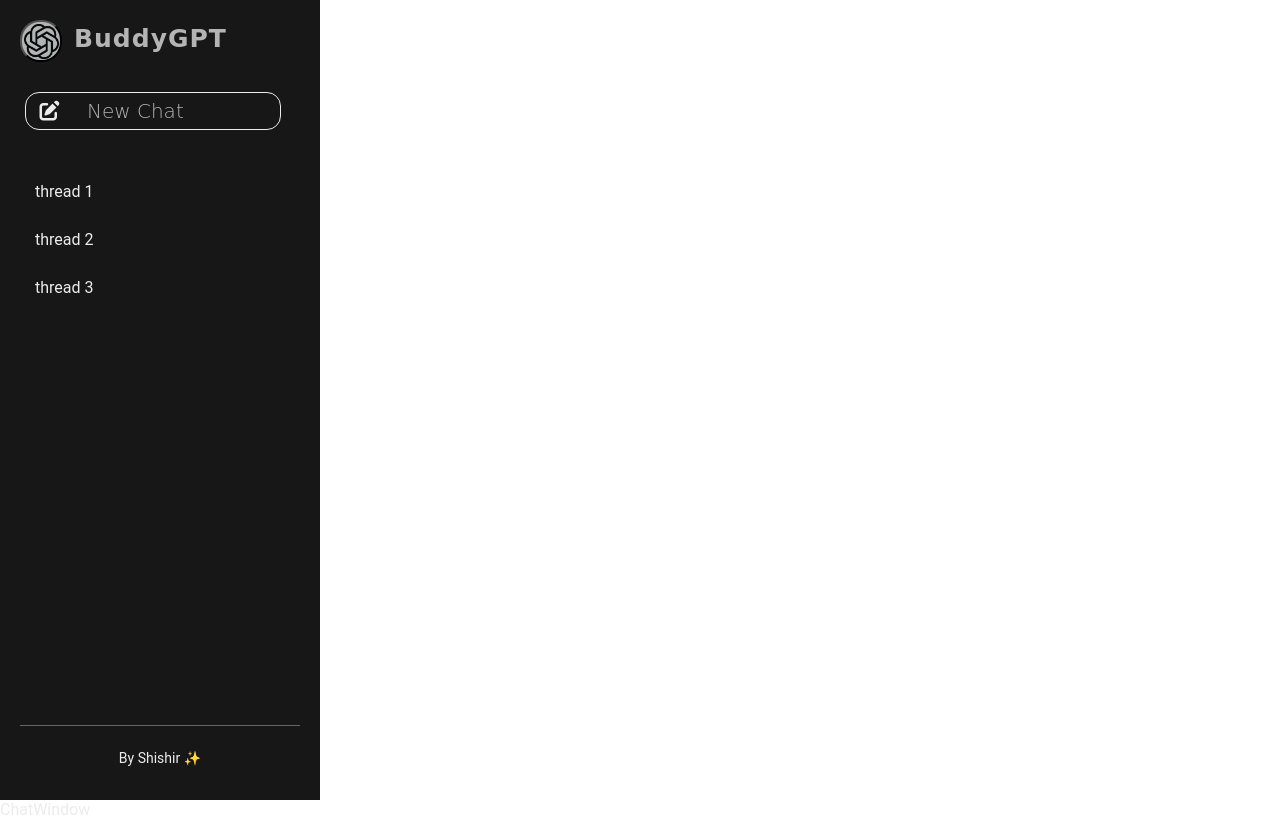
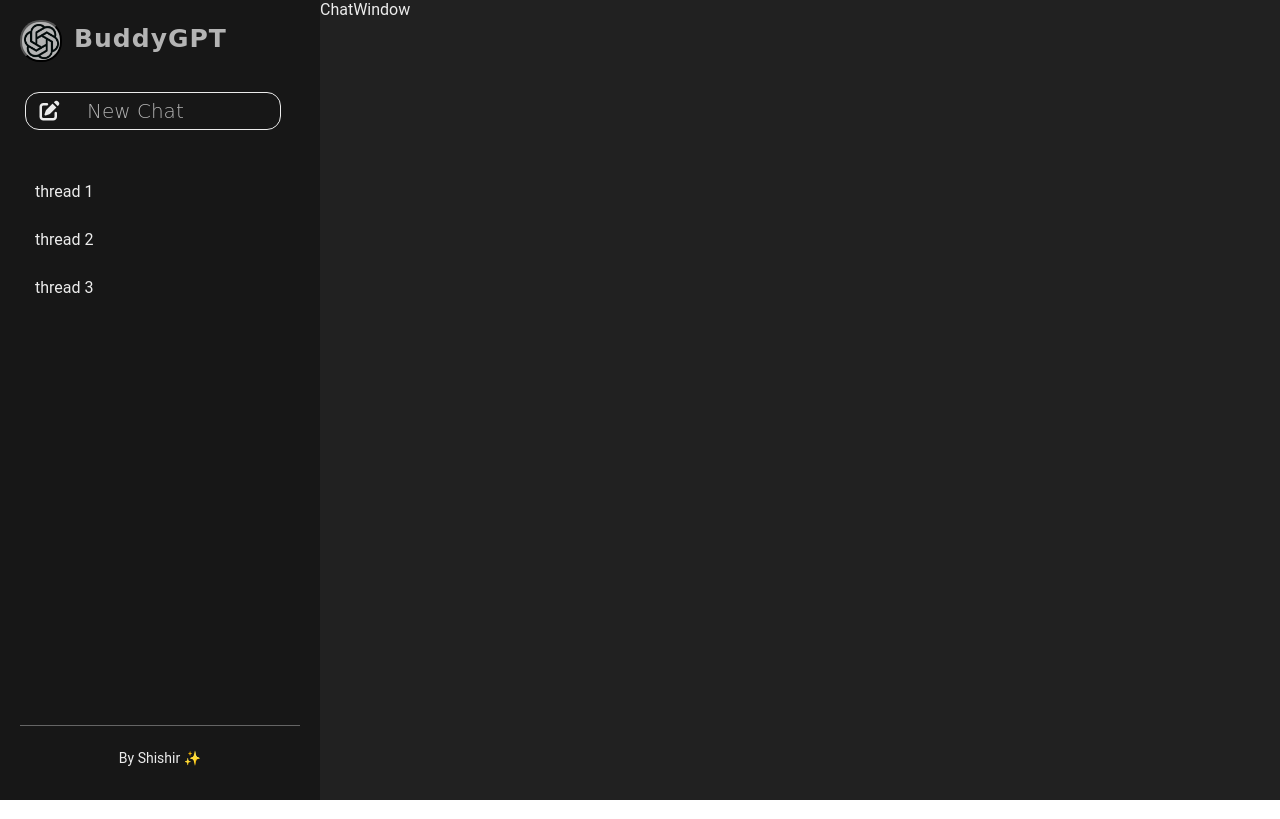
Before and after one commit to shishirm18/BuddyGPT, a React (Vite) app in the folder Frontend/: page / in a window 1280 px wide. Built offline with nearby package versions, Linux system fonts and the light colour scheme.

Commit message:
Added MyContext and made small changes to App comp

```diff
--- a/Frontend/src/App.css
+++ b/Frontend/src/App.css
@@ -1,6 +1,6 @@
 * {
     color: #ececec;
-    font-family: Roboto, 'Open Sans', 'Helvetica Neue', 'sans-serif';
+    font-family: Roboto, 'Open Sans', 'Helvetica Neue', sans-serif;
 }
 
 body {
@@ -11,4 +11,5 @@
 .app {
     background-color: #212121;
     display: flex;
+    flex-direction: row;
 }
--- a/Frontend/src/App.jsx
+++ b/Frontend/src/App.jsx
@@ -1,15 +1,19 @@
 import './App.css';
 import Sidebar from "./Sidebar.jsx";
 import ChatWindow from "./ChatWindow.jsx";
+import { MyContext } from './MyContext.jsx';
 
 function App() {
+  const providerValues = {}; // we'll be passing down the values from this object. Wrap the components with the Provider where we'll pass all the values
 
   return (
-    <>
-      <Sidebar></Sidebar>
-      <ChatWindow></ChatWindow>
-    </>
+    <div className='app'>
+      <MyContext.Provider values = {providerValues}>
+        <Sidebar></Sidebar>
+        <ChatWindow></ChatWindow>
+      </MyContext.Provider>
+    </div>
   )
 }
 
-export default App
+export default App;
--- /dev/null
+++ b/Frontend/src/MyContext.jsx
@@ -0,0 +1,3 @@
+import { createContext } from "react";
+
+export const MyContext = createContext("");
```
